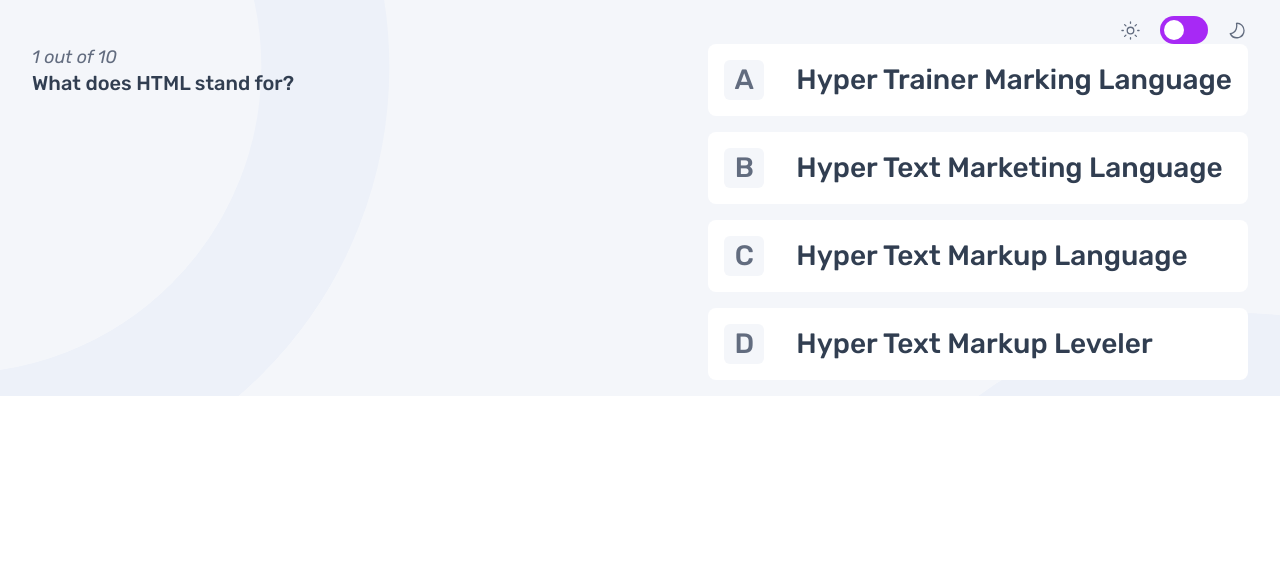
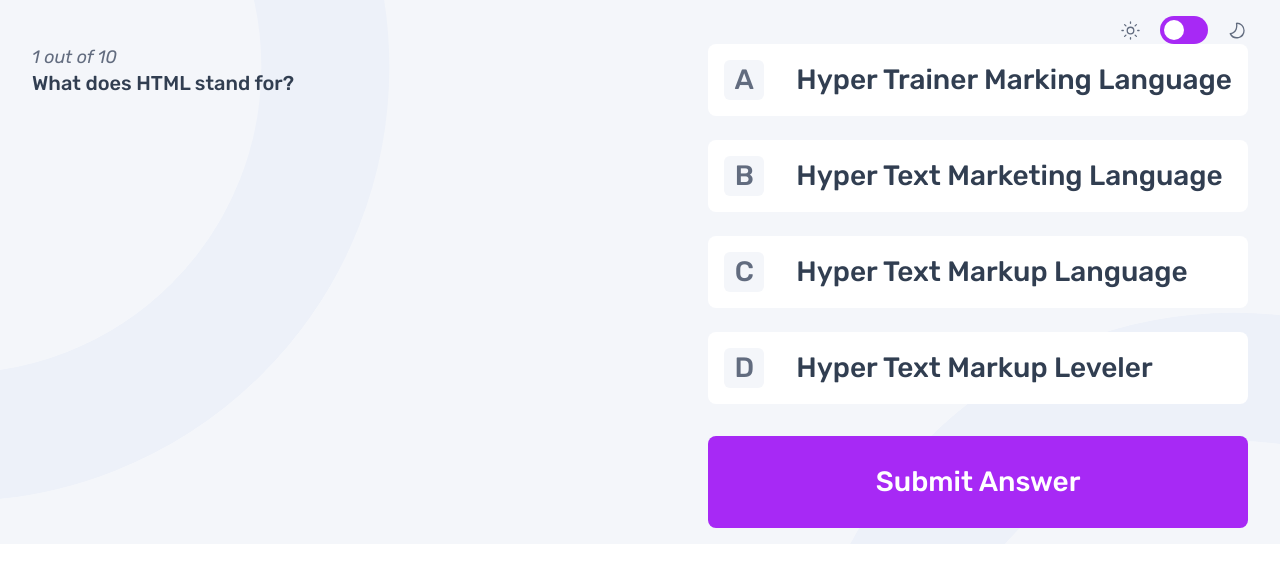
Before and after one commit to TomSif/Front-end_Mentor_Quiz-App, a React (Vite) app in the folder quiz-app/: page / in a window 1280 px wide. Both pictures are taken after a click on the button "HTML". Shown: the top 582 px of the page. Built offline with nearby package versions, Linux system fonts and the light colour scheme.

Commit message:
feat(submit): logic of calcultate and submit working , useEffect choice for onFinish

```diff
--- a/quiz-app/src/components/Quiz.jsx
+++ b/quiz-app/src/components/Quiz.jsx
@@ -1,27 +1,50 @@
 import data from "../data.json";
-import { useState } from "react";
+import { useState, useEffect } from "react";
 
-function Quiz({ subject }) {
+function Quiz({ subject, onFinish }) {
   const [questionIndex, setQuestionIndex] = useState(0);
+  const [selectedAnswer, setSelectedAnswer] = useState(null);
+  const [hasSubmited, setHasSubmited] = useState(false);
+  const [score, setScore] = useState(0);
   const currentQuiz = data.quizzes.find((quiz) => quiz.title === subject);
   const currentQuestion = currentQuiz.questions[questionIndex];
   const totalQuestions = currentQuiz.questions.length; // 10
   const iconLetters = ["A", "B", "C", "D"];
 
+  function calculateScore() {
+    if (selectedAnswer === currentQuestion.answer) {
+      setScore((prev) => prev + 1);
+    }
+  }
+
+  useEffect(() => {
+    if (hasSubmited && questionIndex === totalQuestions - 1) {
+      onFinish(score);
+      console.log(score);
+    }
+  }, [hasSubmited, onFinish, score, questionIndex, totalQuestions]);
+
   return (
-    <div className="flex flex-col lg:flex-row w-full lg:justify-between">
+    <fieldset className="flex flex-col lg:flex-row w-full lg:justify-between">
       <div className="flex flex-col">
-        <p className="text-preset-5-mobile text-grey-500 dark:text-blue-300">
+        <legend className="text-preset-5-mobile text-grey-500 dark:text-blue-300">
           {questionIndex + 1} out of {totalQuestions}
-        </p>
+        </legend>
         <p className="text-preset-3-mobile text-blue-900 dark:text-white">
           {currentQuestion.question}
         </p>
       </div>
-      <ul className="flex flex-col gap-4">
+      <div className="flex flex-col items-center max-w-81 md:max-w-160 lg:max-w-141 gap-4 md:gap-8">
+        <ul className="flex flex-col gap-4 md:gap-6 w-full ">
           {currentQuestion.options.map((option, index) => (
             <li key={index}>
-            <button className="flex gap-4 md:gap-8 p-4 items-center w-full max-w-81 md:max-w-160 lg:max-w-141 rounded-lg text-blue-900 dark:bg-blue-850 dark:text-white bg-white text-preset-4-mobile md:text-preset-4">
+              <button
+                onClick={() => {
+                  setSelectedAnswer(option);
+                  console.log(option);
+                }}
+                className="flex  gap-4 md:gap-8 p-4 items-center w-full  rounded-lg text-blue-900 dark:bg-blue-850 dark:text-white bg-white text-preset-4-mobile md:text-preset-4"
+              >
                 <span className="flex items-center justify-center w-10 h-10 rounded-md bg-grey-50 text-grey-500 ">
                   {iconLetters[index]}
                 </span>
@@ -30,7 +53,23 @@
             </li>
           ))}
         </ul>
+        <button
+          disabled={selectedAnswer === null || hasSubmited}
+          onClick={() => {
+            setHasSubmited(true);
+            calculateScore(selectedAnswer);
+            if (questionIndex !== totalQuestions - 1) {
+              setQuestionIndex((prev) => prev + 1);
+              setSelectedAnswer(null);
+              setHasSubmited(false);
+            }
+          }}
+          className="bg-purple-600 w-full p-4 md:p-8 text-white rounded-lg hover:bg-purple-50 text-preset-4-mobile md:text-preset-4"
+        >
+          Submit Answer
+        </button>
       </div>
+    </fieldset>
   );
 }
 
--- a/quiz-app/src/index.css
+++ b/quiz-app/src/index.css
@@ -49,6 +49,7 @@
   --color-green-500: #2fd887;
   --color-purple-100: #f6e7ff;
   --color-purple-600: #a729f5;
+  --color-purple-50: hsla(277, 91%, 56%, 0.472);
   --color-orange-50: #fff5ed;
   --color-orange-400: #ff7e35;
   --color-red-500: #ee5454;
```
Lines whose indentation alone changed are shown as unchanged.
